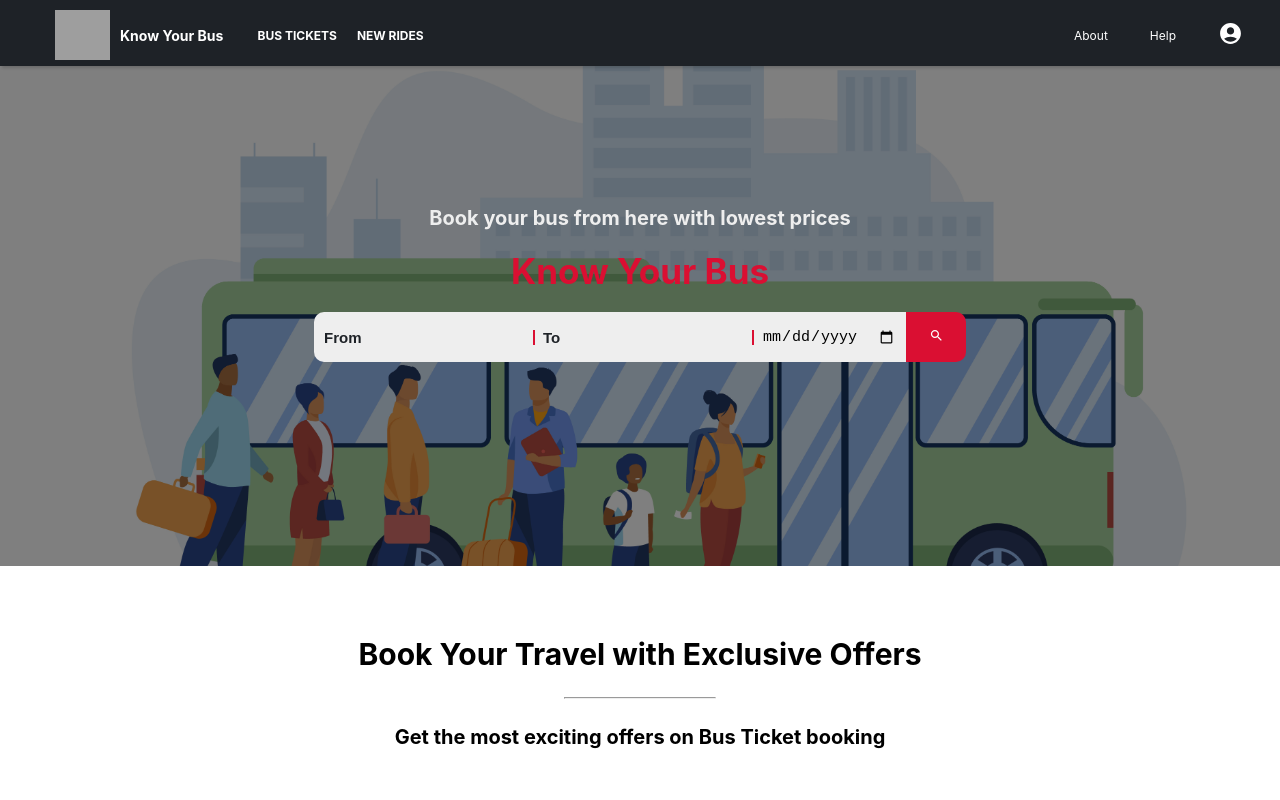
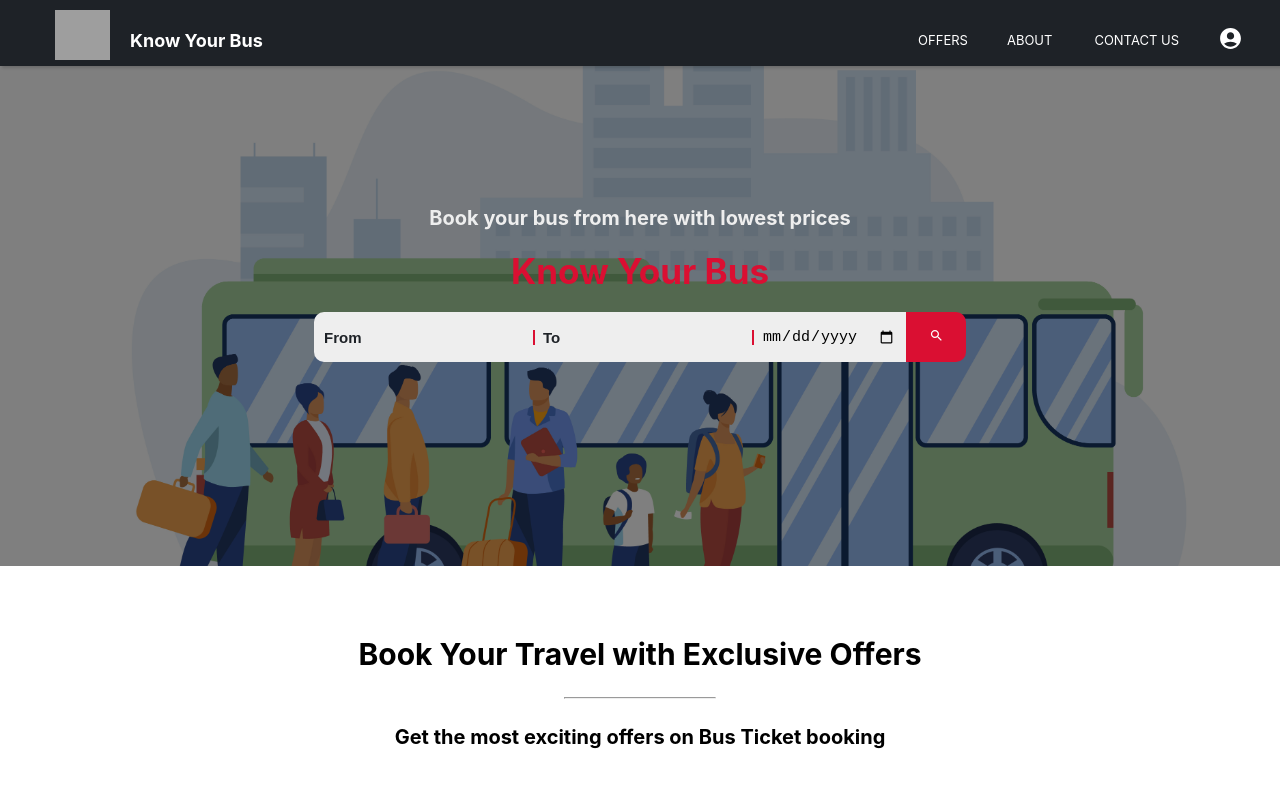
Before and after one commit to naina25/Capstone_Project, a React (Create React App) app in the folder Frontend/: page / in a window 1280 px wide. Shown: the top 800 px of the page. Built offline with nearby package versions, Linux system fonts and the light colour scheme; grey boxes are pictures that could not be loaded.

Commit message:
slider added in navbar

```diff
--- a/Frontend/src/App.css
+++ b/Frontend/src/App.css
@@ -24,7 +24,7 @@ section.profile-section {
 
 
 .contact{
-    background-image: url(C:\Users\Mudit.Arya\Desktop\project\Frontend\Capstone_Project\Frontend\src\assets\offersImgs\contactbg3.webp);
+    /* background-image: url(C:\Users\Mudit.Arya\Desktop\project\Frontend\Capstone_Project\Frontend\src\assets\offersImgs\contactbg3.webp); */
     background-size: cover;
     height: 140vh;
     margin-top: -15rem;
--- a/Frontend/src/Components/Shared/Navbar/Navbar.css
+++ b/Frontend/src/Components/Shared/Navbar/Navbar.css
@@ -11,30 +11,37 @@
 	width: 55px;
 	height: 50px;
 	margin-left: 50px;
+	margin-bottom: 7px;
 }
 .container {
 	max-width: 80vw;
 	padding: 0 13vw;
 	padding-left: 94px;
 }
-.navbar-brand {
+.navbar-brand,.navbar-brand a {
 	margin-left: 1rem;
+	text-decoration: none;
+	color: white;
+	font-size: 18px;
 }
 nav {
 	font-size: 12px;
 	padding-top: 10px;
 	padding-left: 5px;
 }
-nav ul {
+.flex ul {
 	padding: 0 25px;
 }
-nav ul li {
+nav ul li,nav ul li a {
 	list-style: none;
 	padding: 0 11px;
 	padding-left: 9px;
 	cursor: pointer;
+	text-decoration: none;
+	font-size: 12px;
+	color: white;
 }
-nav ul li:hover {
+nav ul li:hover ,nav ul li a:hover{
 	color: #da0f32;
 }
 .flex {
@@ -56,10 +63,14 @@ nav ul li:hover {
 .semibold {
 	font-weight: bolder;
 }
-.mx-2 {
-	margin-left: 30px;
+.mx-2,.mx-2 a {
+	margin-left: 15px;
 	margin-right: 12px;
 	cursor: pointer;
+	text-transform: uppercase;
+	text-decoration: none;
+	color: white;
+	font-size: 13px;
 }
 
 .mx-2:hover {
@@ -70,3 +81,37 @@ nav ul li:hover {
 	height: 25px !important;
 	width: 25px !important;
 }
+.dropdown-menu{
+	position: absolute;
+	top: 80px;
+	right: 20px;
+	background-color: #1e2227;
+	border-radius: 5px;
+	padding: 10px 20px;
+	width: 80px;
+}
+.dropdown-menu::before{
+	content: '';
+	position: absolute;
+	top: -5px;
+	right: 20px;
+	height: 20px;
+	width: 20px;
+	background: #1e2227;
+	transform: rotate(45deg);
+}
+.dropdown-menu.active{
+	opacity: 1;
+	visibility: visible;
+	transition: 0.4s ease;
+	transform: translateY(0);
+}
+.dropdown-menu.inactive{
+	opacity: 0;
+	visibility: hidden;
+	transform: translateY(-20px);
+	transition: 0.4s ease;
+}
+.dropdown-menu ul{
+	padding: 0 2px;
+}
--- a/Frontend/src/Components/Shared/Navbar/Navbar.jsx
+++ b/Frontend/src/Components/Shared/Navbar/Navbar.jsx
@@ -1,30 +1,62 @@
-import React from "react";
+import React, { useState } from "react";
 import "./Navbar.css";
 import AccountCircleIcon from "@mui/icons-material/AccountCircle";
+import { NavLink } from "react-router-dom";
 
 const Navbar = () => {
+    function DropdownItem(props) {
+        return (
+            <li className="dropdownItem">
+                <p>{props.text}</p>
+            </li>
+        );
+    }
+    const [open, setOpen] = useState(false);
     return (
         <div className="header">
             <nav className="flex space-between">
                 <div className="left flex items-center">
+                    <NavLink to="/">
                         <img
                             src="https://cdn-icons-png.flaticon.com/512/748/748481.png?w=740&t=st=1666000669~exp=1666001269~hmac=c1a70a67ef3824596ce3f4c76b7536dc630bb5ca01d24102561a56d626d92372"
                             className="logo-img"
                             alt="logo"
                         ></img>
-					<h3 className="navbar-brand">Know Your Bus</h3>
+                    </NavLink>
+
+                    <h3 className="navbar-brand">
+                        <NavLink to="/">Know Your Bus</NavLink>
+                    </h3>
                     <ul className="flex items-center justify-center uppercase semibold">
-						{/* <li>Know Your Bus</li> */}
-						<li>Bus Tickets</li>
+                        {/* <li>Know Your Bus</li>
+                        <li>
+                            <NavLink to="/buses">Bus Tickets</NavLink>
+                        </li>
                         <li>New rides</li>
-						<li></li>
+                        <li></li> */}
                     </ul>
                 </div>
                 <div className="right flex items-center">
+                    <div className="mx-2">
+                        <NavLink to="/offers">Offers</NavLink>
+                    </div>
                     <div className="mx-2">About</div>
-					<div className="mx-2">Help</div>
                     <div className="mx-2">
+                        <NavLink to="/contact">Contact Us</NavLink>
+                    </div>
+                    <div className="mx-2" onClick={() => setOpen(!open)}>
                         <AccountCircleIcon />
+                    </div>
+                    <div
+                        className={`dropdown-menu ${
+                            open ? "active" : "inactive"
+                        }`}
+                    >
+                        <ul>
+                            <DropdownItem text={"My Profile"} />
+                            <DropdownItem text={"My Trips"} />
+                            <DropdownItem text={"Logout"} />
+                        </ul>
                     </div>
                 </div>
             </nav>
```
Also changed, not shown: Frontend/src/App.js (+4 -3 lines). Lines whose indentation alone changed are shown as unchanged.
